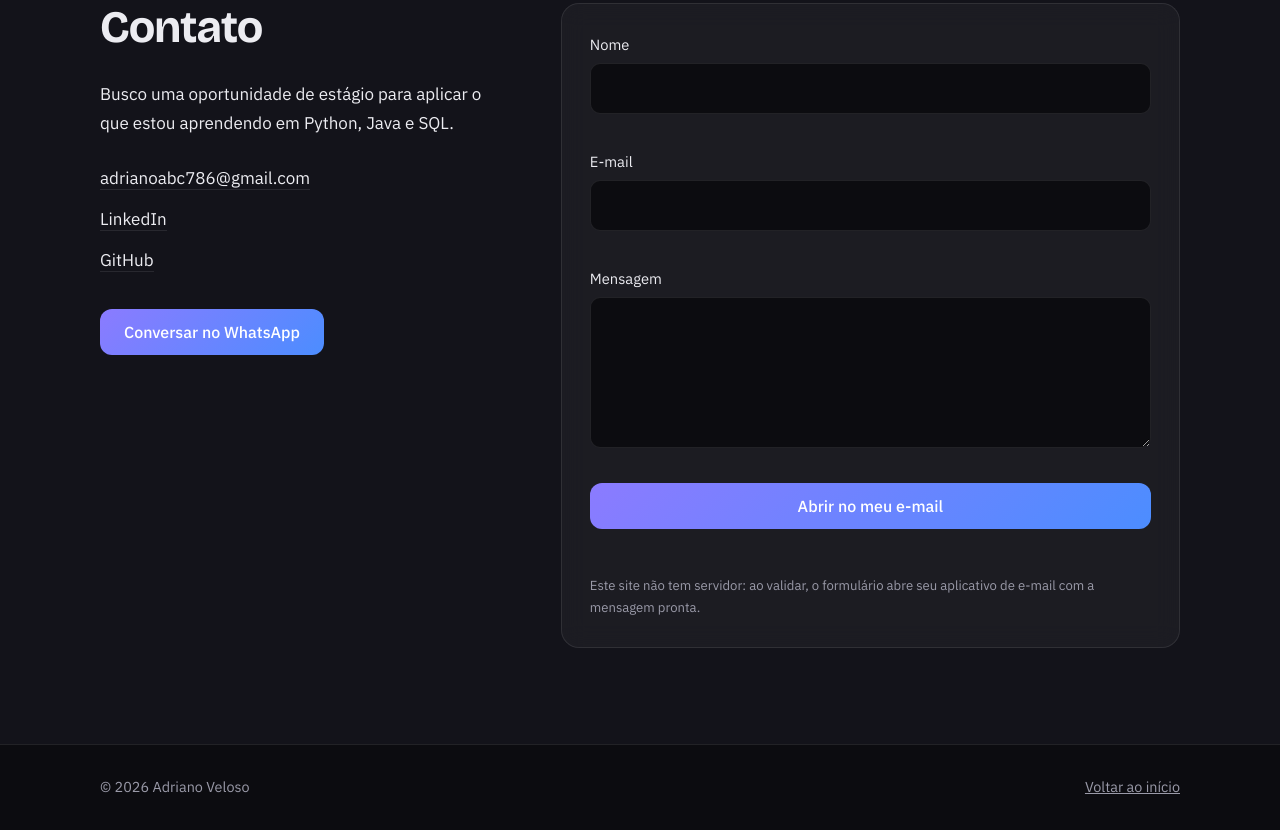
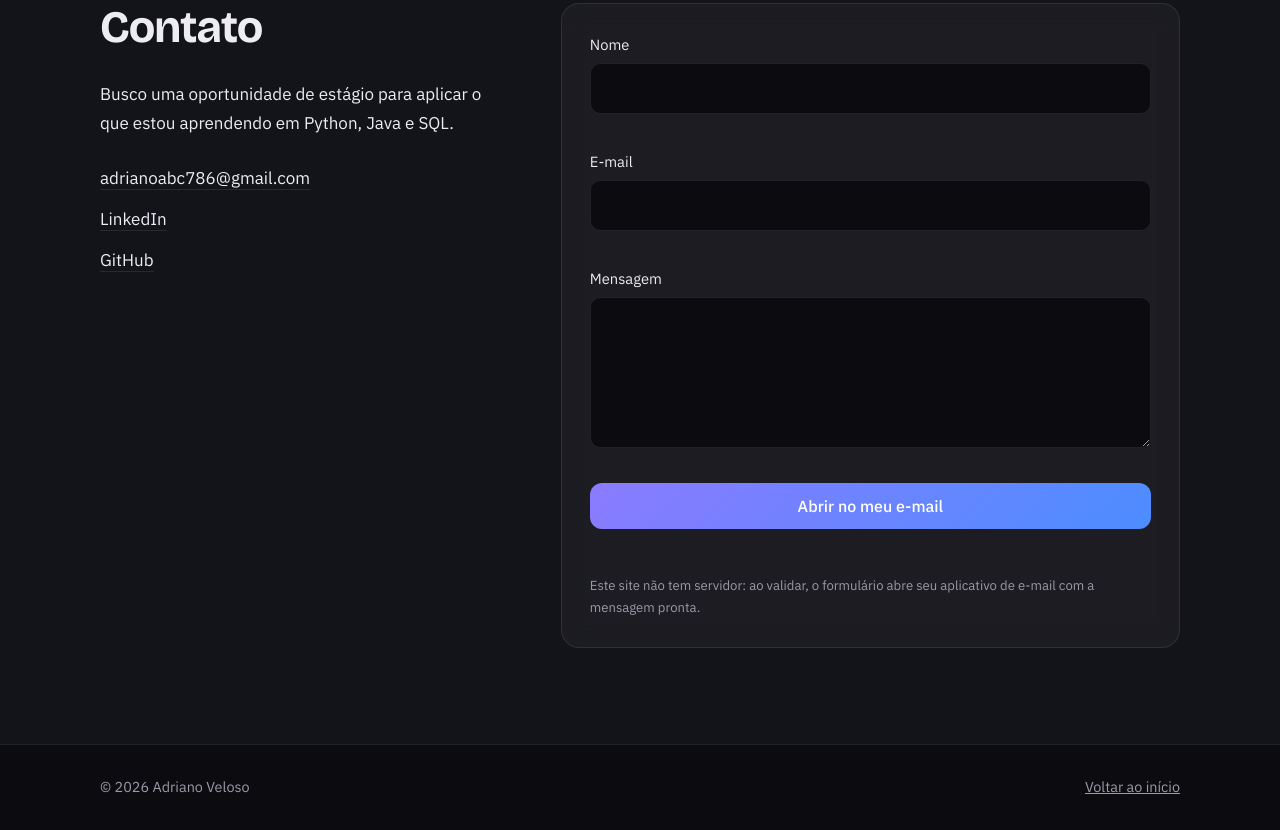
Before and after one commit to adrianoabc786-prog/portfolio_adriano, a plain HTML site: page index.html in a window 1280 px wide. Shown: the part 4991-5821 px from the top of the page. Drawn offline with nearby package versions, Linux system fonts and the light colour scheme.

Commit message:
Remove WhatsApp button from index.html
Removed WhatsApp contact button from the page.

```diff
--- a/index.html
+++ b/index.html
@@ -193,7 +193,6 @@
         <li><a href="https://www.linkedin.com/in/adriano-veloso-46aa7324b" target="_blank" rel="noopener noreferrer">LinkedIn</a></li>
         <li><a href="https://github.com/adrianoabc786-prog" target="_blank" rel="noopener noreferrer">GitHub</a></li>
       </ul>
-      <a class="btn wa" id="waBtn" href="https://wa.me/5561981889156?text=Ol%C3%A1%20Adriano%2C%20vi%20seu%20portf%C3%B3lio!" target="_blank" rel="noopener noreferrer">Conversar no WhatsApp</a>
     </div>
     <form class="glass form rv" id="form" novalidate>
       <label>Nome<input name="nome" type="text" autocomplete="name" required minlength="3"><small></small></label>
```
